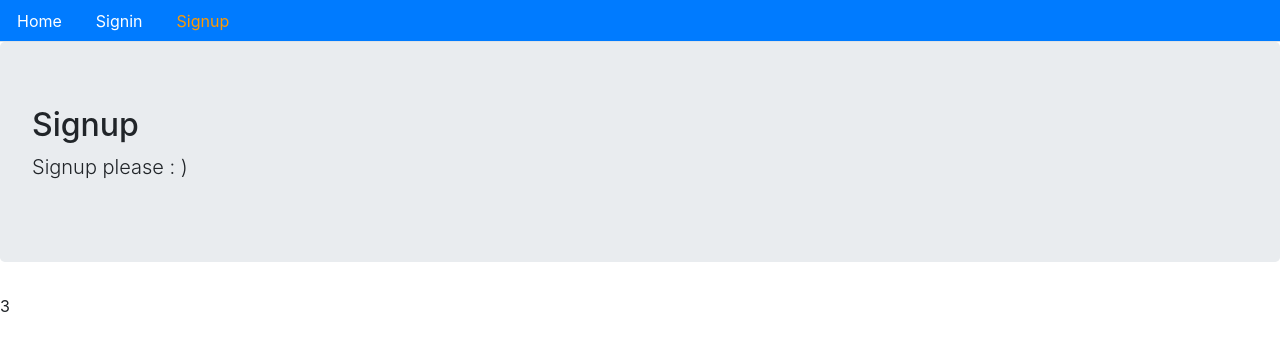
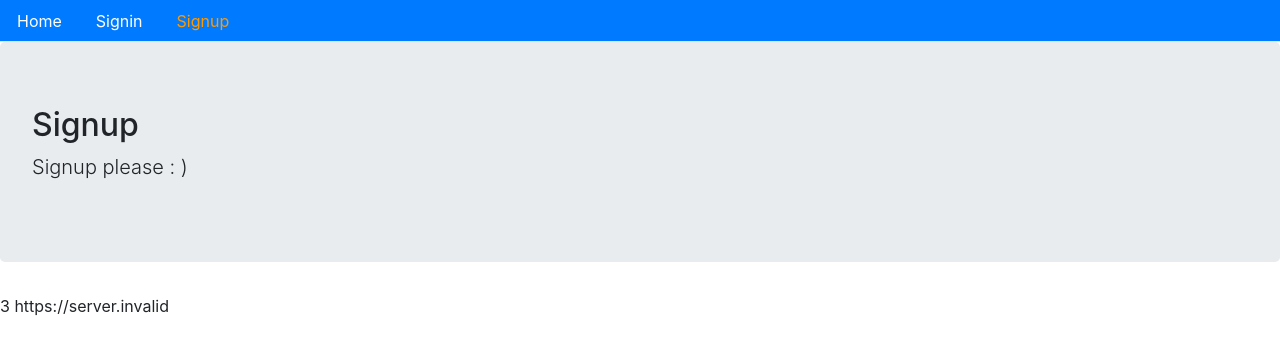
Before and after one commit to rebSen/ecomProject, a React (Create React App) app: page /signup in a window 1280 px wide. Shown: the top 354 px of the page. Built offline with nearby package versions, Linux system fonts and the light colour scheme; no server answers.

Commit message:
env variable

```diff
--- /dev/null
+++ b/src/config.js
@@ -0,0 +1 @@
+export const API = process.env.REACT_APP_API_URL;
--- a/src/user/Signup.jsx
+++ b/src/user/Signup.jsx
@@ -1,9 +1,10 @@
 import React from "react";
 import Layout from "../core/Layout";
+import { API } from "../config";
 
 const Signup = () => (
   <Layout title="Signup" description="Signup please : )">
-    3
+    3 {API}
   </Layout>
 );
 
```
